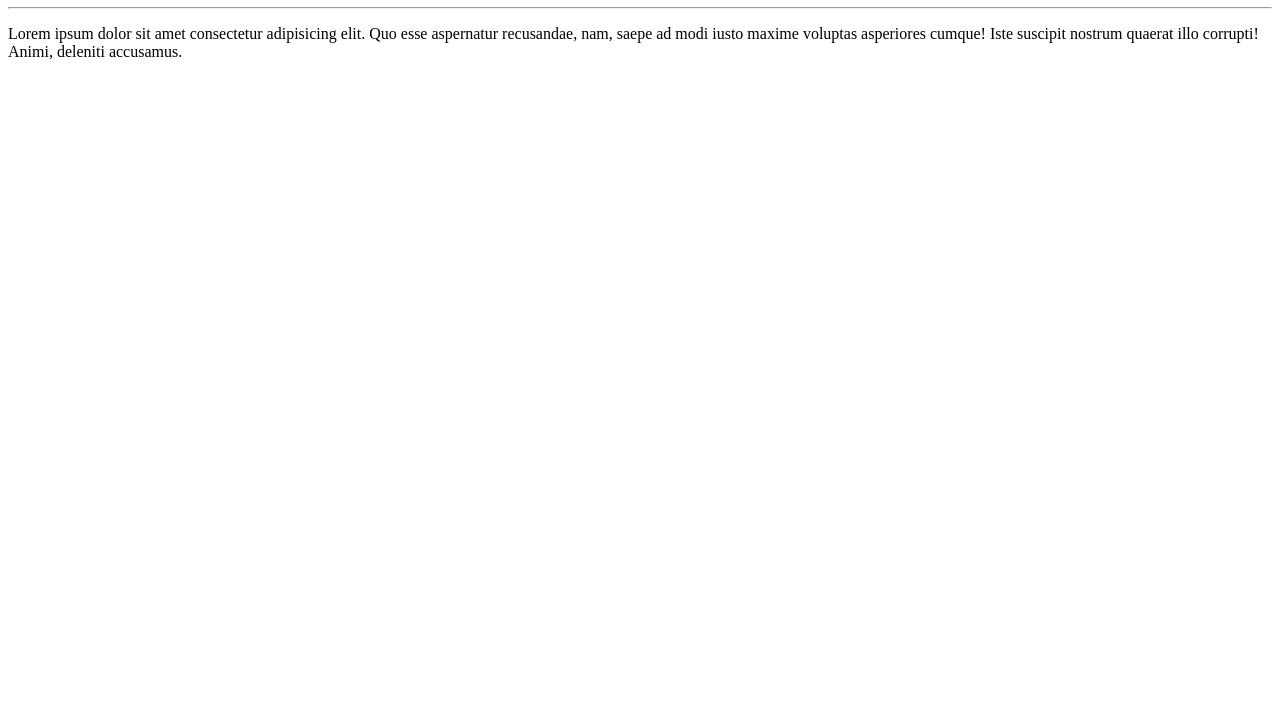
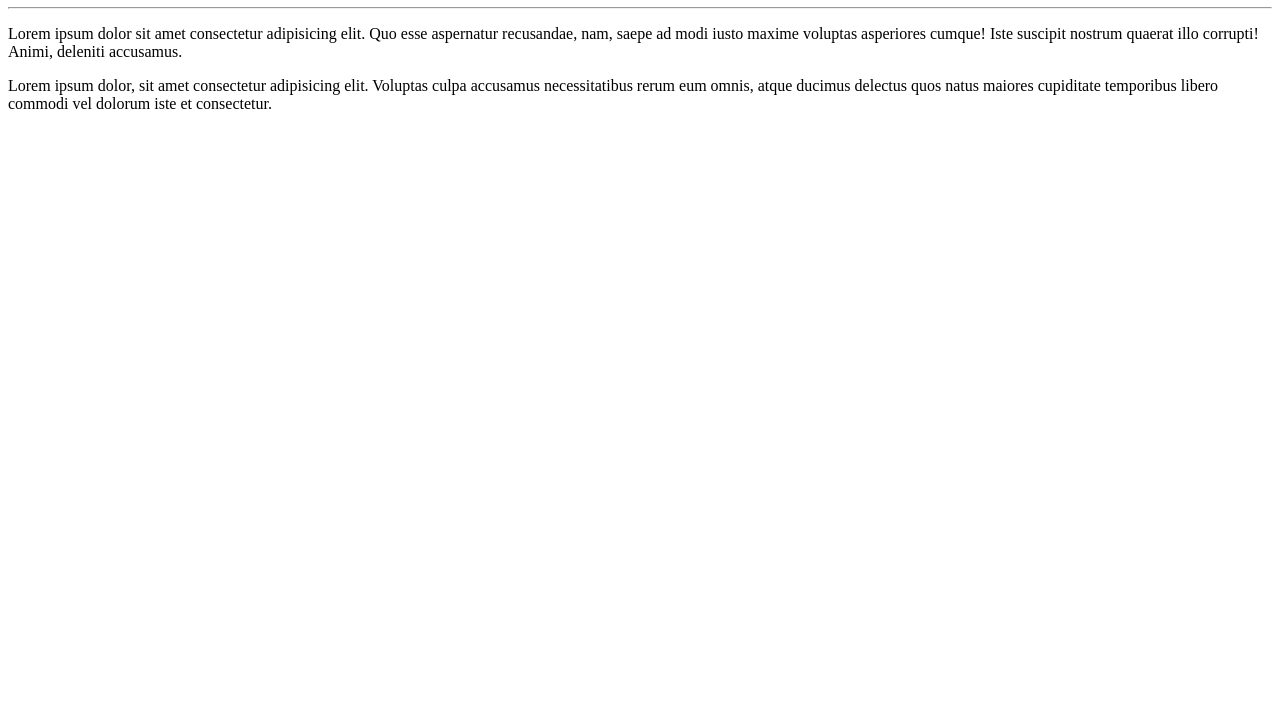
Before and after one commit to joaovitorm7/Ola_Mundo, a plain HTML site: page site-exemplo/index.html in a window 1280 px wide. Shown: the part 73-800 px from the top of the page. Drawn offline with Linux system fonts and the light colour scheme.

Commit message:
Adicionei um paragráfo

```diff
--- a/site-exemplo/index.html
+++ b/site-exemplo/index.html
@@ -9,5 +9,6 @@
     <h1>Olá, Mundo!</h1>
     <hr>
     <p>Lorem ipsum dolor sit amet consectetur adipisicing elit. Quo esse aspernatur recusandae, nam, saepe ad modi iusto maxime voluptas asperiores cumque! Iste suscipit nostrum quaerat illo corrupti! Animi, deleniti accusamus.</p>
+    <p>Lorem ipsum dolor, sit amet consectetur adipisicing elit. Voluptas culpa accusamus necessitatibus rerum eum omnis, atque ducimus delectus quos natus maiores cupiditate temporibus libero commodi vel dolorum iste et consectetur.</p>
 </body>
 </html>
```
